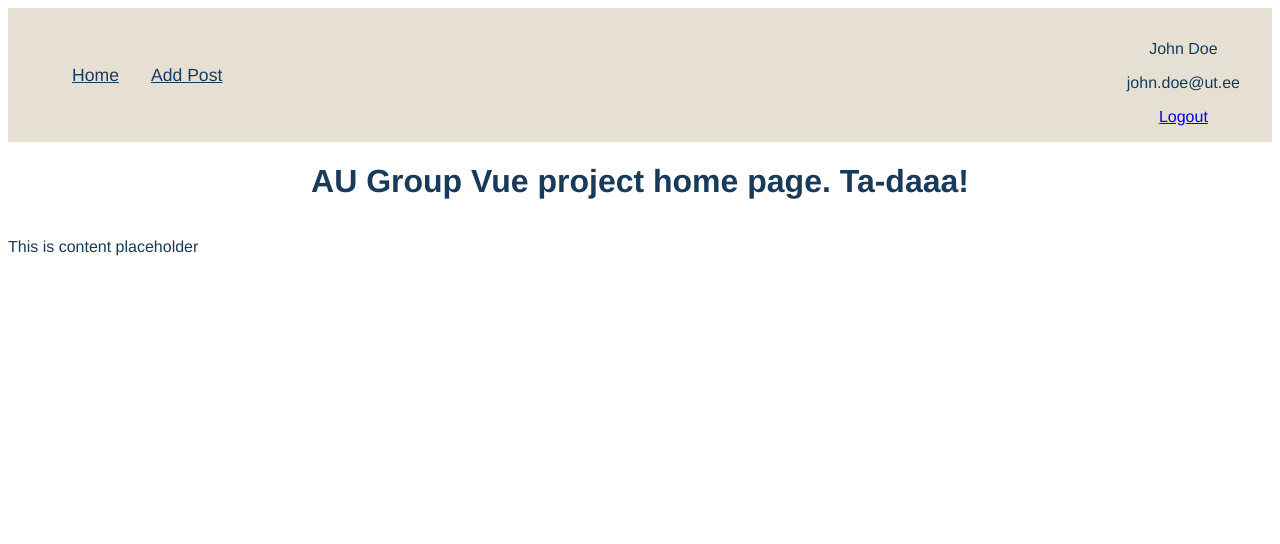
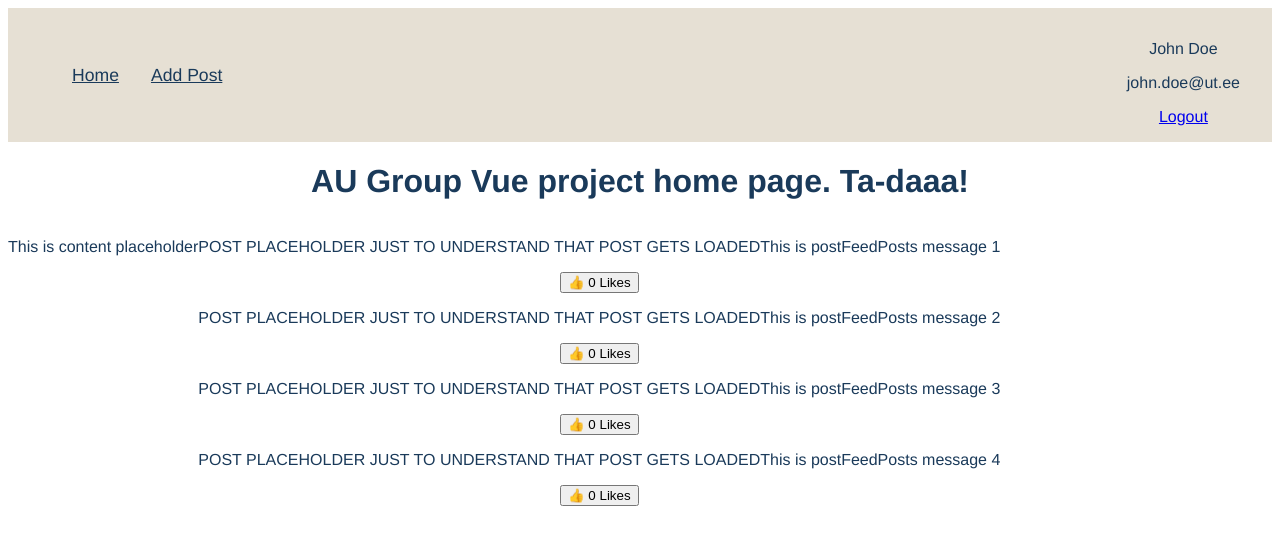
Before and after one commit to k6ivupuu/AUgroup, a Vue app: page / in a window 1280 px wide. Shown: the top 544 px of the page. Built offline with nearby package versions, Linux system fonts and the light colour scheme.

Commit message:
added core post logic

```diff
--- /dev/null
+++ b/src/components/post.vue
@@ -0,0 +1,45 @@
+<template>
+  <div class="post-header">
+    <p>POST PLACEHOLDER JUST TO UNDERSTAND THAT POST GETS LOADED</p>
+    <p>{{postFeedComment}}</p>
+  </div>
+    <!--<span style="font-size: 24px;">👤</span>
+    <time datetime="${post.date}">${new Date(post.date).toLocaleDateString()}</time>
+  </div>
+  <h1>${post.title}</h1>
+  ${post.image ? `<img src="${post.image.src}" alt="${post.image.name}" class="post-image">` : ''}
+  <p>${post.content}</p>
+  <div>-->
+  <div>
+    <button class="like-button" v-on:click="count++" >👍 {{count}} Likes</button>
+  </div>
+</template>
+
+<script>
+  export default {
+    name: "postfeed-post",
+    props: {
+      postFeedComment: String,
+    },
+    data: function() {
+      return{
+        count: 0
+      }
+    }
+  }
+</script>
+
+<style scoped>
+
+h1 {
+  color: var(--main-dark);
+  margin: 1rem;
+}
+
+.post-header {
+  display: flex;
+  justify-content: space-between;
+  align-items: stretch;
+}
+
+</style>
--- a/src/views/HomePage.vue
+++ b/src/views/HomePage.vue
@@ -5,13 +5,22 @@
     <h1>AU Group Vue project home page. Ta-daaa!</h1>
     <div class="content">
       <p>This is content placeholder</p>
+      <div>
+        <postfeed-post postFeedComment="This is postFeedPosts message 1"/>
+        <postfeed-post postFeedComment="This is postFeedPosts message 2"/>
+        <postfeed-post postFeedComment="This is postFeedPosts message 3"/>
+        <postfeed-post postFeedComment="This is postFeedPosts message 4"/>
+      </div>
     </div>
   </div>
 </template>
 
 <script>
+import PostfeedPost from "@/components/post.vue";
+
 export default {
   name: "HomePage",
+  components: {PostfeedPost},
   data() {
     return {
       message: "Hello World!"
```
